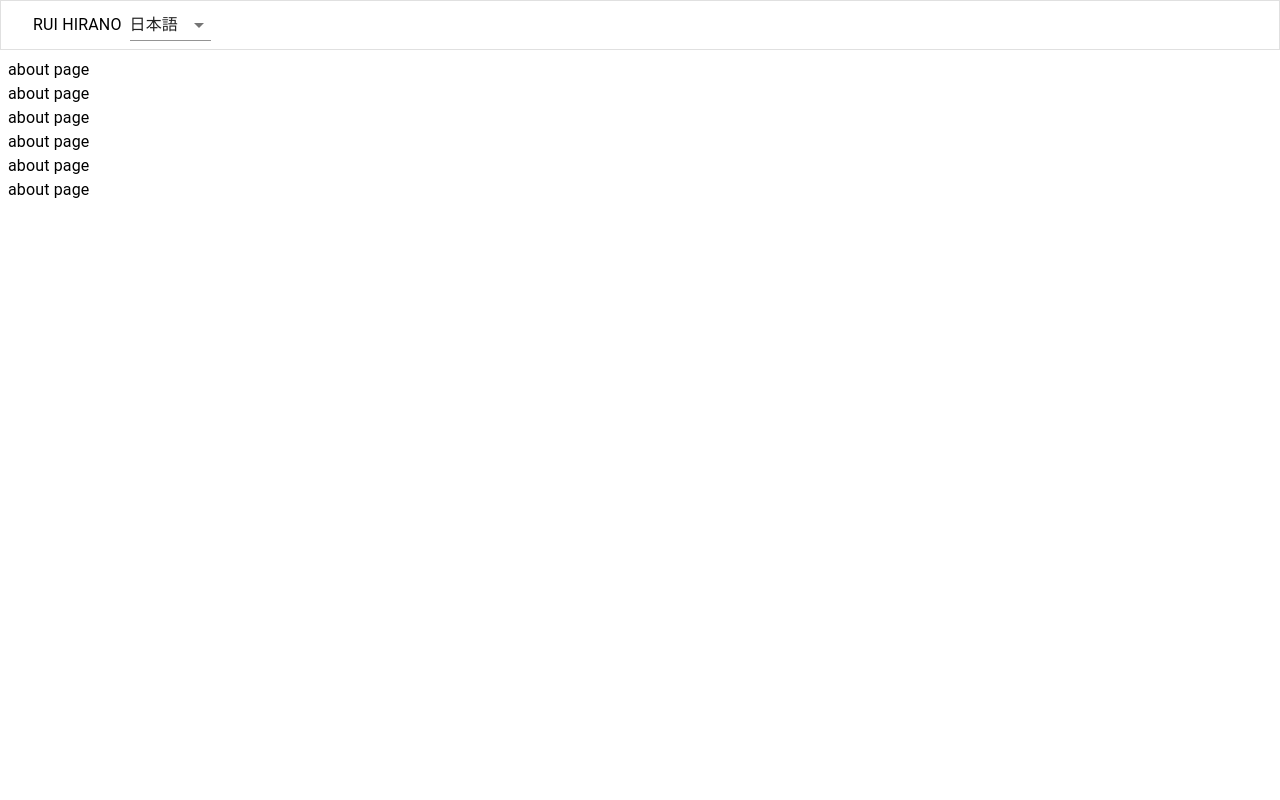
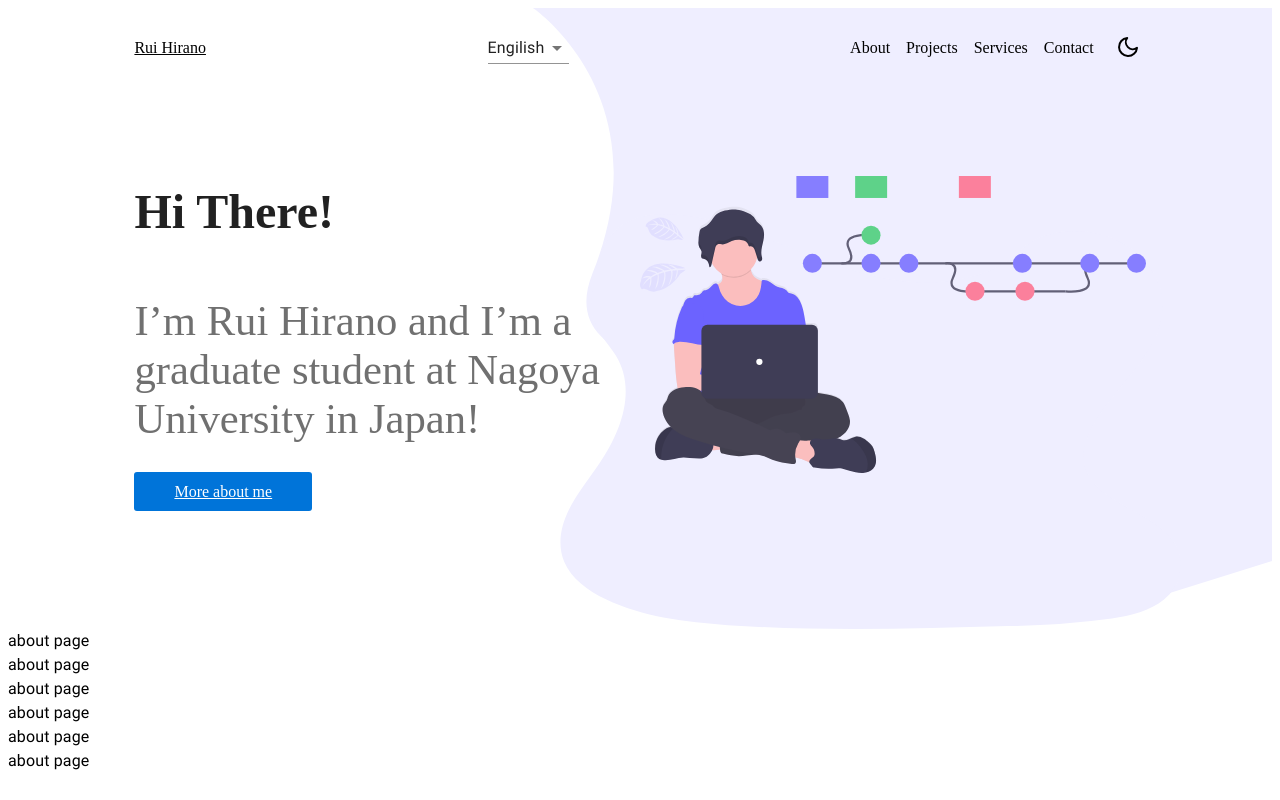
Before and after one commit to RuiHirano/RuiHirano.github.io, a Gatsby site: page /about in a window 1280 px wide. Built offline with nearby package versions, Linux system fonts and the light colour scheme; Gatsby itself is replaced by a stand-in of ours.

Commit message:
update pages

```diff
--- /dev/null
+++ b/src/components/about/Intro/index.jsx
@@ -0,0 +1,32 @@
+import React, { useContext } from 'react';
+import AnchorLink from 'react-anchor-link-smooth-scroll';
+import { ThemeContext } from 'providers/ThemeProvider';
+import { Header } from 'components/theme';
+import { Container, Button } from 'components/common';
+import dev from 'assets/illustrations/dev.svg';
+import { Wrapper, IntroWrapper, Details, Thumbnail } from './styles';
+import { useIntl } from "react-intl";
+import { Typography } from "@material-ui/core";
+
+export const Intro = () => {
+  const { theme } = useContext(ThemeContext);
+  const intl = useIntl()
+
+  return (
+    <Wrapper>
+      <Header />
+      <IntroWrapper as={Container}>
+        <Details theme={theme}>
+          <h1>{intl.formatMessage({ id: "intro_title" })}</h1>
+          <h4>{intl.formatMessage({ id: "intro_description" })}</h4>
+          <Button as={AnchorLink} href="#contact">
+            {intl.formatMessage({ id: "more_about_me" })}
+          </Button>
+        </Details>
+        <Thumbnail>
+          <img src={dev} alt="I’m Rui Hirano and I’m a graduate student at Nagoya University in Japan!" />
+        </Thumbnail>
+      </IntroWrapper>
+    </Wrapper>
+  );
+};
--- /dev/null
+++ b/src/components/about/Intro/styles.js
@@ -0,0 +1,71 @@
+import styled from 'styled-components';
+import overlayIllustration from 'assets/illustrations/overlay.svg';
+
+export const Wrapper = styled.div`
+  padding-bottom: 4rem;
+  background-image: url(${overlayIllustration});
+  background-size: contain;
+  background-position: right top;
+  background-repeat: no-repeat;
+`;
+
+export const IntroWrapper = styled.div`
+  padding: 4rem 0;
+  display: flex;
+  align-items: center;
+  justify-content: space-between;
+
+  @media (max-width: 960px) {
+    flex-direction: column;
+  }
+`;
+
+export const Details = styled.div`
+  flex: 1;
+
+  @media (max-width: 960px) {
+    width: 100%;
+    margin-bottom: 2rem;
+  }
+
+  h1 {
+    margin-bottom: 2rem;
+    font-size: 36pt;
+    color: ${({ theme }) => (theme === 'light' ? '#212121' : '#fff')};
+
+    @media (max-width: 960px) {
+      mix-blend-mode: ${({ theme }) => (theme === 'light' ? 'unset' : 'difference')};
+    }
+
+    @media (max-width: 680px) {
+      font-size: 30pt;
+    }
+  }
+
+  h4 {
+    margin-bottom: 2.5rem;
+    font-size: 32pt;
+    font-weight: normal;
+    color: ${({ theme }) => (theme === 'light' ? '#707070' : '#e6e6e6')};
+
+    @media (max-width: 960px) {
+      mix-blend-mode: ${({ theme }) => (theme === 'light' ? 'unset' : 'difference')};
+    }
+
+    @media (max-width: 680px) {
+      font-size: 26pt;
+    }
+  }
+`;
+
+export const Thumbnail = styled.div`
+  flex: 1;
+
+  @media (max-width: 960px) {
+    width: 100%;
+  }
+
+  img {
+    width: 100%;
+  }
+`;
--- /dev/null
+++ b/src/components/about/index.ts
@@ -0,0 +1 @@
+export * from './Intro';
--- a/src/hooks/useSelector.tsx
+++ b/src/hooks/useSelector.tsx
@@ -6,7 +6,7 @@
 
 const useSelector = (changeValue: (data: SelectorData) => void) => {
 
-    const mock_data: SelectorData[] = [{ label: "日本語", value: "ja" }, { label: "Engilish", value: "en" }]
+    const mock_data: SelectorData[] = [{ label: "Engilish", value: "en" }, { label: "日本語", value: "ja" }]
 
     const [status, setStatus] = useState(mock_data[0]);
 
--- a/src/intl/en_US.js
+++ b/src/intl/en_US.js
@@ -1,7 +1,7 @@
 const en_US = {
     intro_title: "Hi There!",
     intro_description: "I’m Rui Hirano and I’m a graduate student at Nagoya University in Japan!",
-    skills_title: "More about me",
+    skills_title: "Rui Hirano",
     skills_description: "I'm a graduate student at Nagoya University! I'm doing a Master's degree in conputer science.",
     more_about_me: "More about me",
     trading_manager_description: "Investment management and analysis app for day traders",
--- a/src/pages/about/index.tsx
+++ b/src/pages/about.tsx
@@ -1,11 +1,11 @@
 import React, { useContext } from 'react';
 import { Typography } from '@material-ui/core';
-import Header from '../components/header'
+import { Intro } from './../components/about';
 
 const About: React.FC = () => {
     return (
         <div>
-            <Header />
+            <Intro />
             <Typography>about page</Typography>
             <Typography>about page</Typography>
             <Typography>about page</Typography>
--- a/src/pages/components/header.tsx
+++ /dev/null
@@ -1,47 +0,0 @@
-import React, { useContext, useState } from "react";
-import { AppBar, Toolbar, Typography, Button, Menu, MenuItem, Drawer, IconButton, InputBase, List, ListItem, ListItemText, ListItemIcon, Divider } from "@material-ui/core";
-import { fade, makeStyles } from "@material-ui/core/styles";
-import useSelector, { SelectorData } from '../../hooks/useSelector';
-import { IntlContext } from '../../intl/provider';
-
-const Header: React.FC = () => {
-    const classes = useStyles()
-    const { changeLanguage } = useContext(IntlContext);
-    const { renderSelector } = useSelector(changeSelector)
-    function changeSelector({ label, value }: SelectorData) {
-        console.log("change2", label, value)
-        changeLanguage(value)
-    }
-
-    return (
-        <div style={{ height: 50 }}>
-            <AppBar variant={"outlined"} position={"absolute"} elevation={0} className={classes.app_bar}>
-                <Toolbar variant="dense">
-                    <Button onClick={() => { }}>
-                        <Typography className={classes.title} noWrap>
-                            Rui Hirano
-                    </Typography>
-                    </Button>
-                    {renderSelector()}
-                </Toolbar>
-            </AppBar>
-        </div>
-    )
-}
-export default Header
-
-const useStyles = makeStyles((theme) => ({
-    grow: {
-        flexGrow: 1,
-    },
-    title: {
-        display: 'none',
-        color: 'black',
-        [theme.breakpoints.up('sm')]: {
-            display: 'block',
-        },
-    },
-    app_bar: {
-        backgroundColor: 'white',
-    },
-}));
--- a/src/pages/index.jsx
+++ b/src/pages/index.jsx
@@ -2,8 +2,6 @@
 import { Layout, SEO } from 'components/common';
 import { Intro, Skills, Contact, Projects, Services } from 'components/landing';
 
-import { default as IntlProvider } from "../intl/provider";
-import StoreProvider from 'store';
 
 const Root = () => {
 
--- a/src/store/app.tsx
+++ b/src/store/app.tsx
@@ -32,8 +32,8 @@
 
 const initialState = {
 	config: {
-		locale: "ja",
-		messages: ja_JP
+		locale: "en",
+		messages: en_US
 	} as IntlConfig
 }
 
```
Also changed, not shown: src/pages/projects.tsx (renamed from src/pages/projects/index.tsx), src/pages/publications.tsx (renamed from src/pages/publications/index.tsx), src/pages/services.tsx (renamed from src/pages/services/index.tsx).
